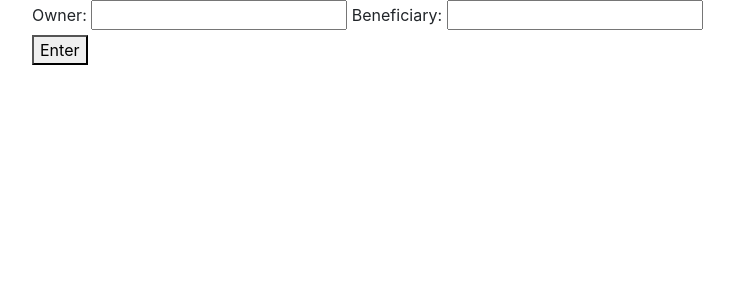
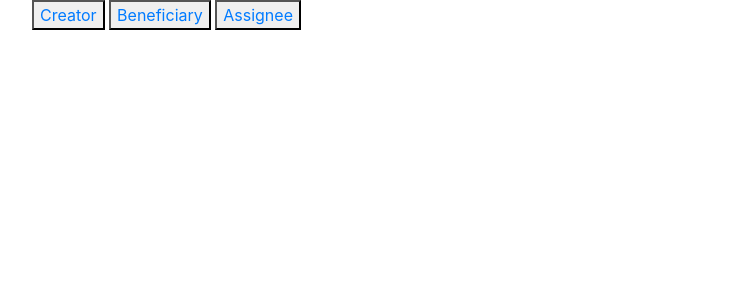
Before and after one commit to NotEmily3203/HackPrincetonF24, a Django app: page / in a window 1280 px wide. Shown: the part 56-356 px from the top of the page, without its empty margins (53-787 px from the left). Run offline with Django 4.2, Linux system fonts and the light colour scheme; some libraries are stand-ins or nearby versions.

Commit message:
new forms

```diff
--- a/VirtualWill/app/forms.py
+++ b/VirtualWill/app/forms.py
@@ -1,7 +1,17 @@
 from django import forms
-from app.models import UserInfo
+from app.models import Creator, Beneficiary, Assignee
 
-class UserInfoForm(forms.ModelForm):
+class CreatorForm(forms.ModelForm):
     class Meta:
-        model = UserInfo
-        fields = ['owner', 'beneficiary']
+        model = Creator
+        fields = ["owner","owner_wallet","beneficiary","beneficiary_wallet","assets"]
+
+class BeneficiaryForm(forms.ModelForm):
+    class Meta:
+        model = Beneficiary
+        fields = ["ifps_hash"]
+
+class AssigneeForm(forms.ModelForm):
+    class Meta:
+        model = Assignee
+        fields = ["oracle"]
--- a/VirtualWill/app/models.py
+++ b/VirtualWill/app/models.py
@@ -1,6 +1,15 @@
 from django.db import models
 
 # Create your models here.
-class UserInfo(models.Model):  # Inherit from models.Model
+class Creator(models.Model):  # Inherit from models.Model
     owner = models.CharField(max_length=100)
+    owner_wallet = models.CharField(max_length=100)
     beneficiary = models.CharField(max_length=100)
+    beneficiary_wallet = models.CharField(max_length=100)
+    assets = models.CharField(max_length=100)
+
+class Beneficiary(models.Model):  # Inherit from models.Model
+    ifps_hash = models.CharField(max_length=100)
+
+class Assignee(models.Model):  # Inherit from models.Model
+    oracle = models.CharField(max_length=100)
--- /dev/null
+++ b/VirtualWill/app/templates/assignee.html
@@ -0,0 +1,4 @@
+{% extends "base.html" %} {% block title %} Home Page {% endblock %}
+{% block content %}
+<form>{{form}}</form>
+{% endblock %}
--- /dev/null
+++ b/VirtualWill/app/templates/beneficiary.html
@@ -0,0 +1,4 @@
+{% extends "base.html" %} {% block title %} Home Page {% endblock %}
+{% block content %}
+<form>{{form}}</form>
+{% endblock %}
--- /dev/null
+++ b/VirtualWill/app/templates/creator.html
@@ -0,0 +1,4 @@
+{% extends "base.html" %} {% block title %} Home Page {% endblock %}
+{% block content %}
+<form>{{form}}</form>
+{% endblock %}
--- a/VirtualWill/app/templates/home.html
+++ b/VirtualWill/app/templates/home.html
@@ -1,4 +1,6 @@
 {% extends "base.html" %} {% block title %} Home Page {% endblock %}
 {% block content %}
-<form>{{form}}</form>
-<button name="Enter">Enter</button>{% endblock %}
+<button name="creator"><a href="{% url 'creator' %}">Creator</a></button>
+<button name="beneficiary"><a href="{% url 'beneficiary' %}">Beneficiary</a></button>
+<button name="assignee"><a href="{% url 'assignee' %}">Assignee</a></button>
+{% endblock %}
--- a/VirtualWill/app/urls.py
+++ b/VirtualWill/app/urls.py
@@ -2,5 +2,8 @@ from django.urls import path
 from . import views
 
 urlpatterns=[
-    path("", views.userform, name="home") #root of the website
+    path("", views.home, name="home"),
+    path("creator", views.creatorForm, name="creator"),
+    path("beneficiary", views.beneficiaryForm, name="beneficiary"),
+    path("assignee", views.assigneeForm, name="assignee")
 ]
--- a/VirtualWill/app/views.py
+++ b/VirtualWill/app/views.py
@@ -1,17 +1,39 @@
 from django.shortcuts import render, HttpResponse
-from app.models import UserInfo
-from app.forms import UserInfoForm
+from app.models import Creator, Beneficiary, Assignee
+from app.forms import CreatorForm, BeneficiaryForm, AssigneeForm
 
 
 # Create your views here.
 #def home(request):
 #    return render(request, "home.html")
 
-def userform(request):
+def home(request):
+    return render(request, "home.html")
+
+
+def creatorForm(request):
     context={}
-    form=UserInfoForm()
-    info = UserInfo.objects.all()
+    form=CreatorForm()
+    info = Creator.objects.all()
     context['info'] = info
-    context["title"] = "Home"
+    context["title"] = "creator"
     context['form'] = form
-    return render(request, "home.html",context)
+    return render(request, "creator.html",context)
+
+def beneficiaryForm(request):
+    context={}
+    form=BeneficiaryForm()
+    info = Beneficiary.objects.all()
+    context['info'] = info
+    context["title"] = "beneficiary"
+    context['form'] = form
+    return render(request, "beneficiary.html",context)
+
+def assigneeForm(request):
+    context={}
+    form=AssigneeForm()
+    info = Assignee.objects.all()
+    context['info'] = info
+    context["title"] = "assignee"
+    context['form'] = form
+    return render(request, "assignee.html",context)
```
